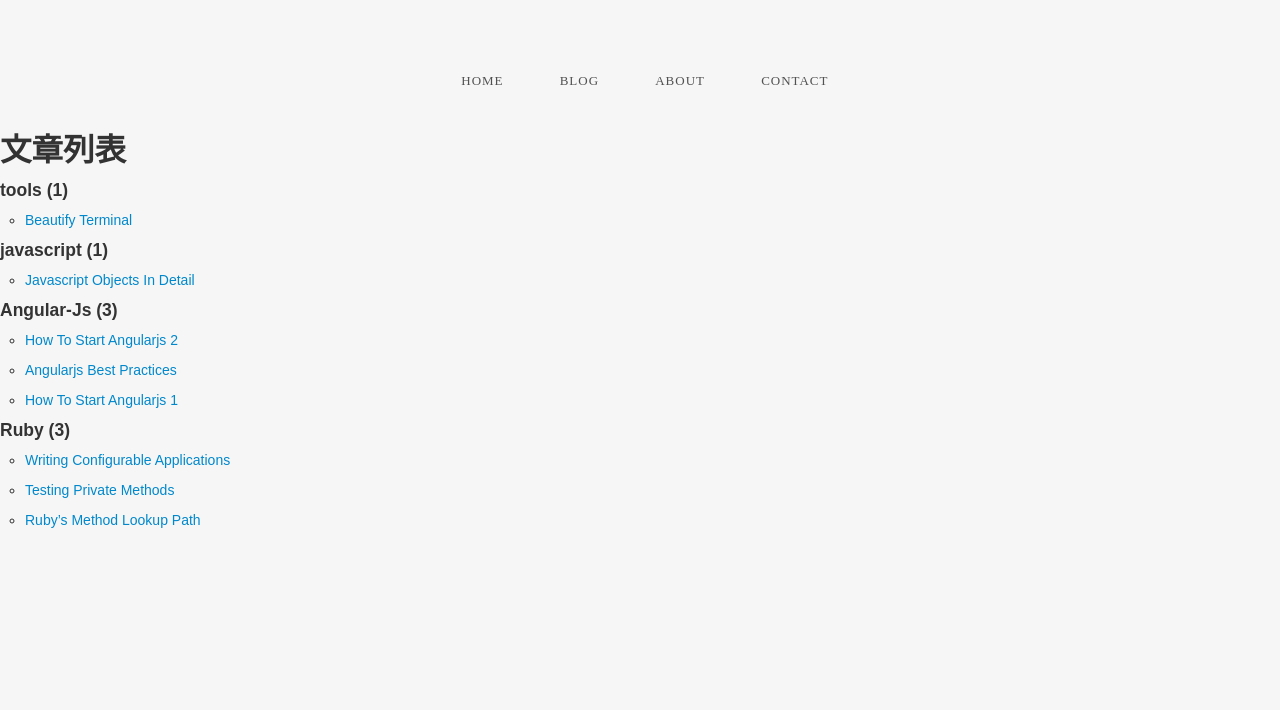
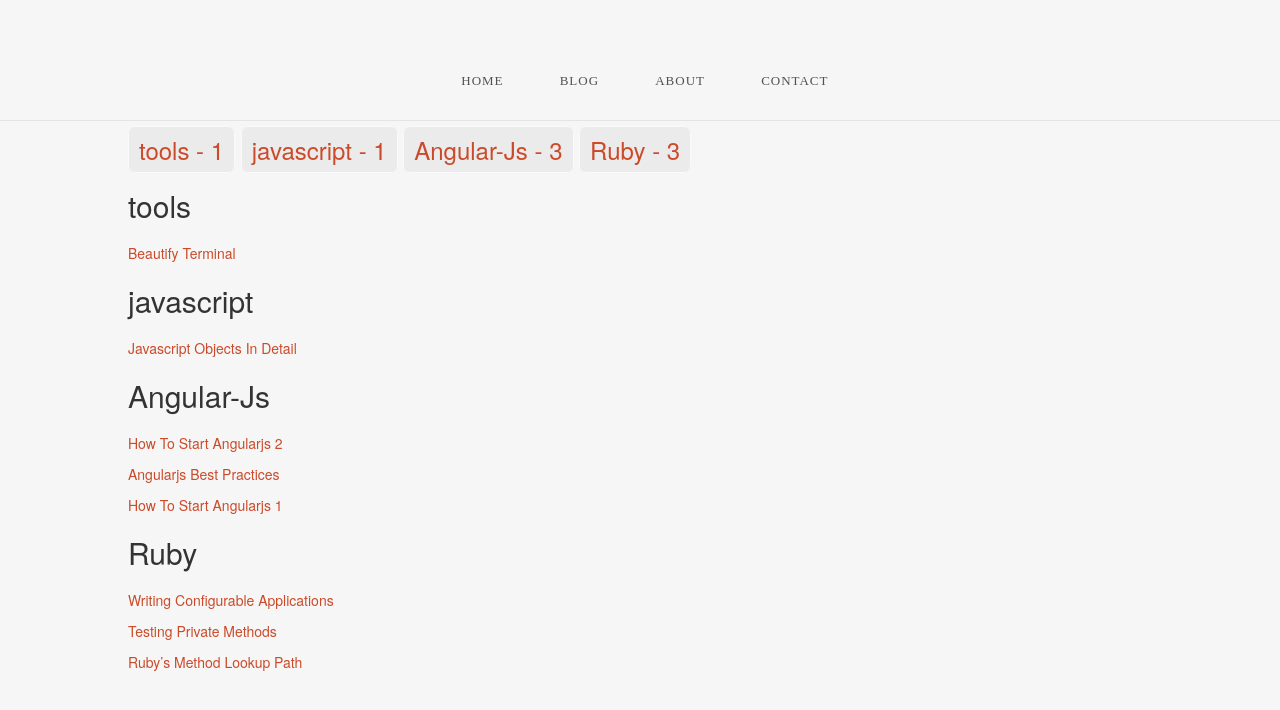
Before and after one commit to apprentice1988/apprentice1988.github.com, a Jekyll site: the page built from category.md, in a window 1280 px wide. Shown: the top 710 px of the page. Built offline with Jekyll 4.4.1, drawn with Linux system fonts in a browser that asks for light colours; Markdown is read by kramdown in place of the engine named in the settings.

Commit message:
finish category

```diff
--- a/_layouts/default.html
+++ b/_layouts/default.html
@@ -14,7 +14,7 @@
 		<script src="/js/bootstrap.min.js" type="text/javascript"></script>
 	</head>
 	<body>
-		<header id="header" style="border:none;">
+		<header id="header" style="border-bottom:1px solid #e3e4e3;">
 			<div id="nav-div">
 				<nav class="top-nav">
 					<ul>
--- a/category.md
+++ b/category.md
@@ -1,23 +1,20 @@
 ---
 layout: default
-title : 文章分类
 ---
+<div id="categories-number">
+{% for category in site.categories %}
+<span>{{category[0]}} - {{category[1] | size}}</span>
+{% endfor %}
+</div>
 
-
-文章列表
---------
-
-
-{% for category in site.categories %}
-
-<a id="{{category[0]}}"></a>
-
-####{{category[0]}} ({{category[1] | size}})
+{%for category in site.categories%}
+##<span class="category">{{category[0]}}</span>
 
 {% for post in category[1] %}
 
-- [{{post.title}}]({{post.url}})
+<span class="post-title-in-category">[{{post.title}}]({{post.url}})</span>
 
 {% endfor %}
 
 {% endfor %}
+<div class="footheight"></div>
--- a/css/custom.css
+++ b/css/custom.css
@@ -93,6 +93,54 @@ body {
 }
 
 .article-titles {
-  width:60%;
-  margin-left:35%;
+  width:80%;
+  margin-left:20%;
 }
+
+#categories-number {
+  font-size:20px;
+  margin-top:10px;
+  padding-left:10%;
+  font-family: "Geogrotesque-Light", "HelveticaNeue", Helvetica, sans-serif;
+}
+
+#categories-number span {
+  background-color:#ebebeb;
+  font-size:1.2em;
+  line-height: 1.6em;
+  box-sizing: border-box;
+  color:#cb4a29;
+  padding:5px 10px;
+  border: 1px solid #fafafa;
+  border-radius:7px;
+}
+
+.category {
+  font-size: 30px;
+  line-height:1.8em;
+  font-family: "Geogrotesque-SemiBold", "HelveticaNeue", Helvetica, sans-serif;
+  font-weight:normal;
+  box-sizing:border-box;
+  margin-left:10%;
+}
+
+.post-title-in-category {
+  margin-left:10%;
+}
+
+.post-title-in-category a{
+ color:#cb4a29;
+ font-family:"Geogrotesque-Light", "HelveticaNeue", Helvetica, sans-serif;
+ transition: color 0.15s ease-in, background-color 0.15s ease-in;
+ -webkit-transition:color 0.15s ease-in, background-color 0.15s ease-in;
+ -moz-transition:color 0.15s ease-in, background-color 0.15s ease-in;
+}
+
+.post-title-in-category a:hover {
+  text-decoration:none;
+  color:#81C7D4;
+}
+
+.footheight {
+  height:100px;
+}
```
